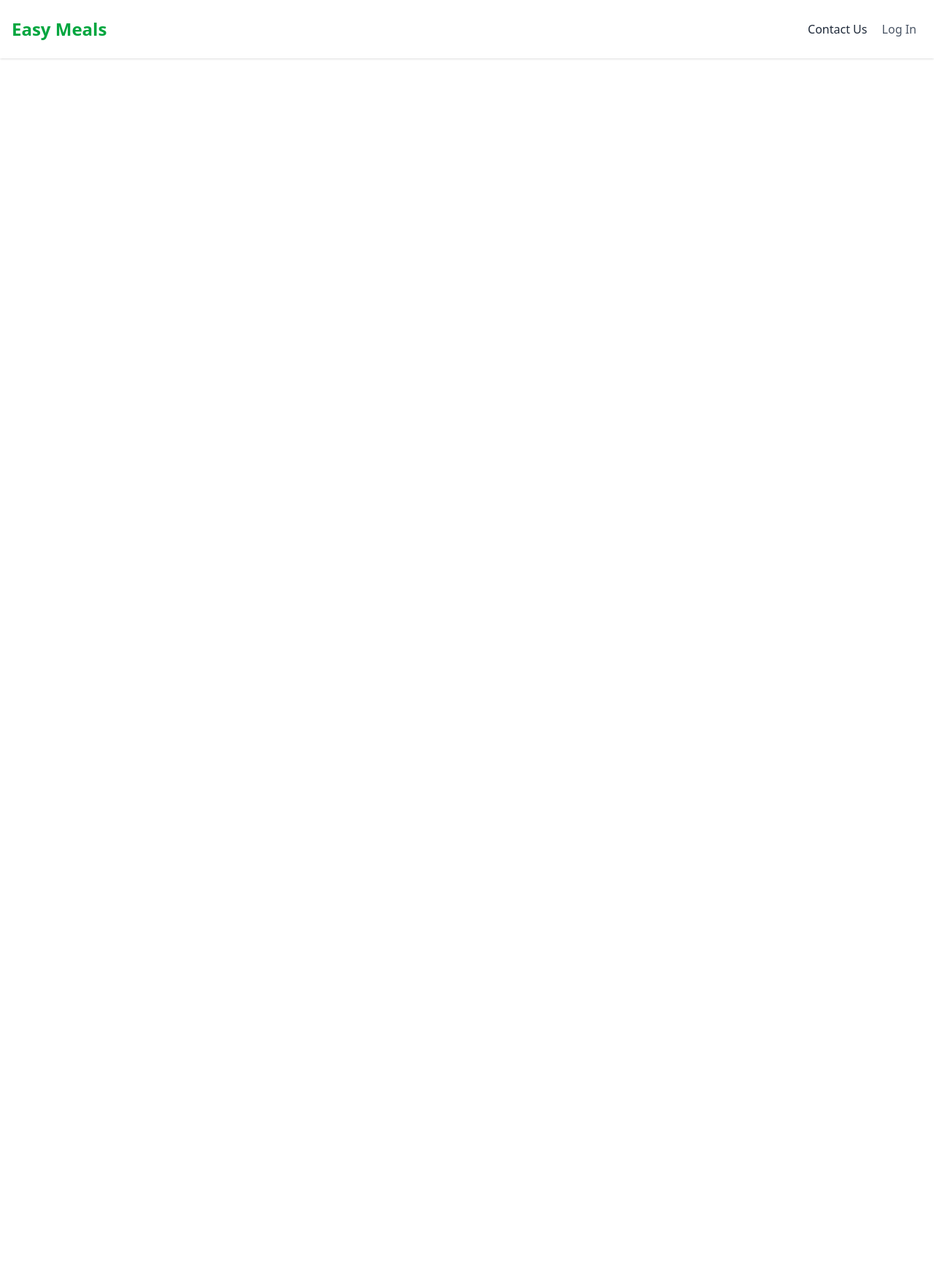
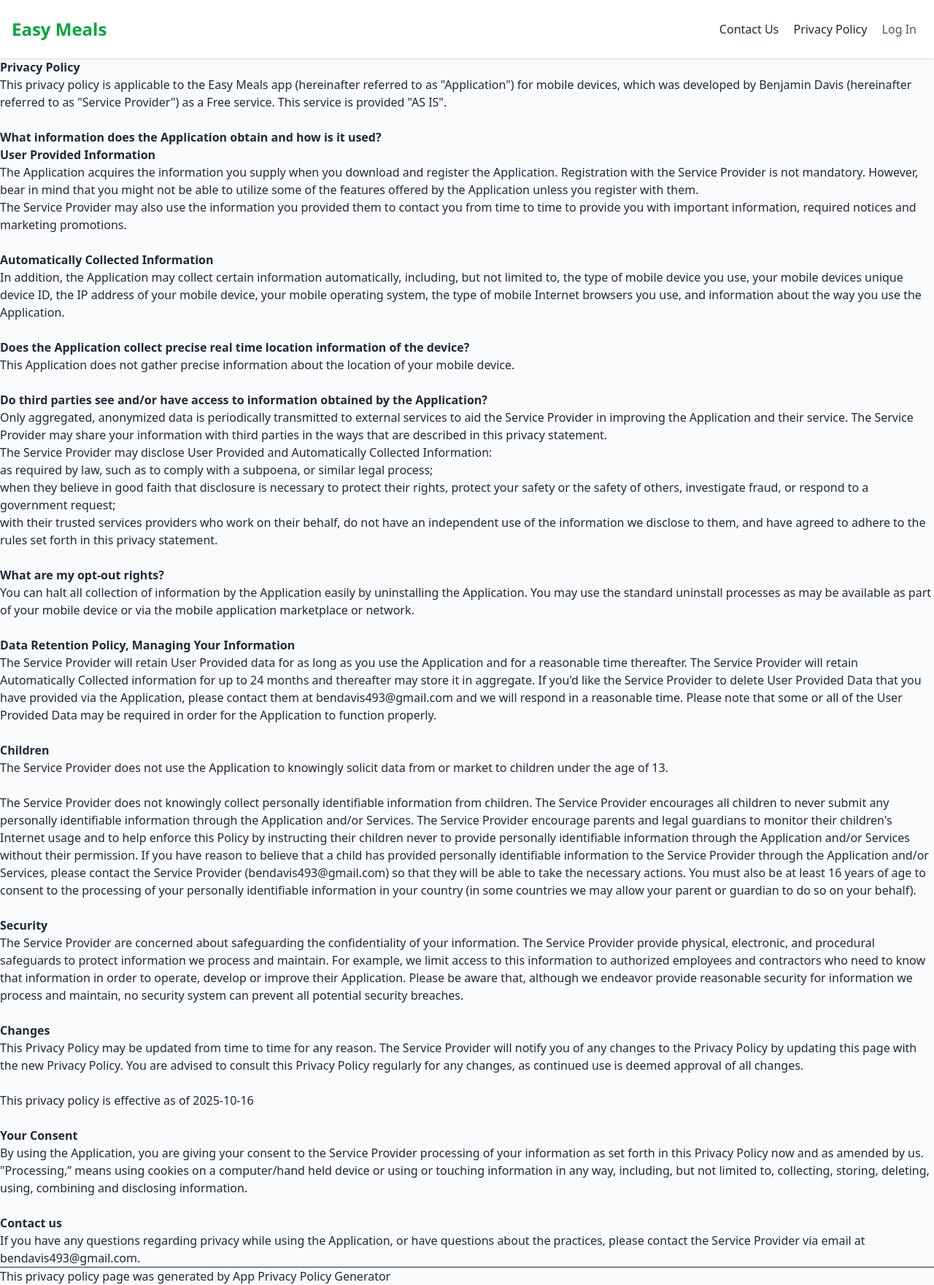
Before and after one commit to Bdavis49382/easy-meals-web, a Svelte app: page /privacy in a window 1280 px wide. Shown: the whole page at 73% size. Before the commit the page ends 800 px from the top, so only its background shows below. Built offline with nearby package versions, Linux system fonts and the light colour scheme; no server answers.

Commit message:
Added privacy policy

```diff
--- a/src/App.svelte
+++ b/src/App.svelte
@@ -7,6 +7,7 @@
   import Join from "./lib/Join.svelte";
   import ChangeLog from "./lib/ChangeLog.svelte";
   import Contact from "./lib/Contact.svelte";
+  import Privacy from "./lib/Privacy.svelte";
   export let url = "";
 </script>
 
@@ -18,6 +19,9 @@
     </Route>
     <Route path="/contact">
       <Contact />
+    </Route>
+    <Route path="/privacy">
+      <Privacy />
     </Route>
     <Route path="change-log">
       <ChangeLog />
--- a/src/lib/Header.svelte
+++ b/src/lib/Header.svelte
@@ -20,6 +20,9 @@
         <Link to="/contact" class="mx-2">
             Contact Us
         </Link>
+        <Link to="/privacy" class="mx-2">
+            Privacy Policy
+        </Link>
     {#if user.isLoggedIn}
         <Link to="/tester" class="mx-2">
             Home
--- /dev/null
+++ b/src/lib/Privacy.svelte
@@ -0,0 +1,60 @@
+<strong>Privacy Policy</strong>
+<p>This privacy policy is applicable to the Easy Meals app (hereinafter referred to as "Application") for mobile devices, which was developed by Benjamin Davis (hereinafter referred to as "Service Provider") as a Free service. This service is provided "AS IS".</p>
+<br>
+<strong>What information does the Application obtain and how is it used?</strong>
+<br>
+<strong>User Provided Information</strong>
+<p>The Application acquires the information you supply when you download and register the Application. Registration with the Service Provider is not mandatory. However, bear in mind that you might not be able to utilize some of the features offered by the Application unless you register with them.</p>
+<p>The Service Provider may also use the information you provided them to contact you from time to time to provide you with important information, required notices and marketing promotions.</p>
+<br>
+<strong>Automatically Collected Information </strong>
+<p>In addition, the Application may collect certain information automatically, including, but not limited to, the type of mobile device you use, your mobile devices unique device ID, the IP address of your mobile device, your mobile operating system, the type of mobile Internet browsers you use, and information about the way you use the Application.</p>
+<br>
+<strong>Does the Application collect precise real time location information of the device?</strong>
+<p>This Application does not gather precise information about the location of your mobile device.</p>
+<div style="display: none;">
+    <p>This Application collects your device's location, which helps the Service Provider determine your approximate geographical location and make use of in below ways:</p>
+    <ul>
+        <li>Geolocation Services: The Service Provider utilizes location data to provide features such as personalized content, relevant recommendations, and location-based services.</li>
+        <li>Analytics and Improvements: Aggregated and anonymized location data helps the Service Provider to analyze user behavior, identify trends, and improve the overall performance and functionality of the Application.</li>
+        <li>Third-Party Services: Periodically, the Service Provider may transmit anonymized location data to external services. These services assist them in enhancing the Application and optimizing their offerings.</li>
+    </ul>
+</div>
+<br>
+<strong>Do third parties see and/or have access to information obtained by the Application?</strong>
+<p>Only aggregated, anonymized data is periodically transmitted to external services to aid the Service Provider in improving the Application and their service. The Service Provider may share your information with third parties in the ways that are described in this privacy statement.</p>
+<p>The Service Provider may disclose User Provided and Automatically Collected Information:</p>
+<ul>
+    <li>as required by law, such as to comply with a subpoena, or similar legal process;</li>
+    <li>when they believe in good faith that disclosure is necessary to protect their rights, protect your safety or the safety of others, investigate fraud, or respond to a government request;</li>
+    <li>with their trusted services providers who work on their behalf, do not have an independent use of the information we disclose to them, and have agreed to adhere to the rules set forth in this privacy statement.</li>
+</ul>
+<br>
+<strong>What are my opt-out rights?</strong>
+<p>You can halt all collection of information by the Application easily by uninstalling the Application. You may use the standard uninstall processes as may be available as part of your mobile device or via the mobile application marketplace or network.</p>
+<br>
+<strong>Data Retention Policy, Managing Your Information</strong>
+<p>The Service Provider will retain User Provided data for as long as you use the Application and for a reasonable time thereafter. The Service Provider will retain Automatically Collected information for up to 24 months and thereafter may store it in aggregate. If you'd like the Service Provider to delete User Provided Data that you have provided via the Application, please contact them at bendavis493@gmail.com and we will respond in a reasonable time. Please note that some or all of the User Provided Data may be required in order for the Application to function properly.</p>
+<br>
+<strong>Children</strong>
+<p>The Service Provider does not use the Application to knowingly solicit data from or market to children under the age of 13.</p>
+<div>
+    <br>
+    <p>The Service Provider does not knowingly collect personally identifiable information from children. The Service Provider encourages all children to never submit any personally identifiable information through the Application and/or Services. The Service Provider encourage parents and legal guardians to monitor their children's Internet usage and to help enforce this Policy by instructing their children never to provide personally identifiable information through the Application and/or Services without their permission. If you have reason to believe that a child has provided personally identifiable information to the Service Provider through the Application and/or Services, please contact the Service Provider (bendavis493@gmail.com) so that they will be able to take the necessary actions. You must also be at least 16 years of age to consent to the processing of your personally identifiable information in your country (in some countries we may allow your parent or guardian to do so on your behalf).</p>
+</div>
+<br>
+<strong>Security</strong>
+<p>The Service Provider are concerned about safeguarding the confidentiality of your information. The Service Provider provide physical, electronic, and procedural safeguards to protect information we process and maintain. For example, we limit access to this information to authorized employees and contractors who need to know that information in order to operate, develop or improve their Application. Please be aware that, although we endeavor provide reasonable security for information we process and maintain, no security system can prevent all potential security breaches.</p>
+<br>
+<strong>Changes</strong>
+<p>This Privacy Policy may be updated from time to time for any reason. The Service Provider will notify you of any changes to the Privacy Policy by updating this page with the new Privacy Policy. You are advised to consult this Privacy Policy regularly for any changes, as continued use is deemed approval of all changes.</p>
+<br>
+<p>This privacy policy is effective as of 2025-10-16</p>
+<br>
+<strong>Your Consent</strong>
+<p>By using the Application, you are giving your consent to the Service Provider processing of your information as set forth in this Privacy Policy now and as amended by us. "Processing,” means using cookies on a computer/hand held device or using or touching information in any way, including, but not limited to, collecting, storing, deleting, using, combining and disclosing information.</p>
+<br>
+<strong>Contact us</strong>
+<p>If you have any questions regarding privacy while using the Application, or have questions about the practices, please contact the Service Provider via email at bendavis493@gmail.com.</p>
+<hr>
+<p>This privacy policy page was generated by <a href="https://app-privacy-policy-generator.nisrulz.com/" target="_blank" rel="noopener noreferrer">App Privacy Policy Generator</a></p>
```
